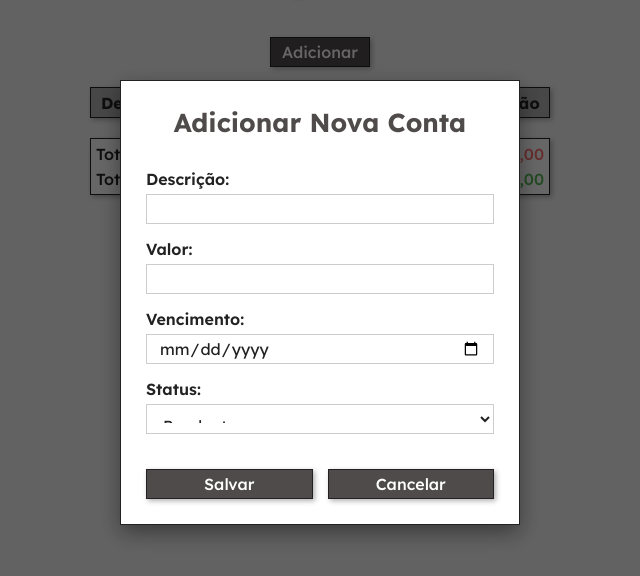
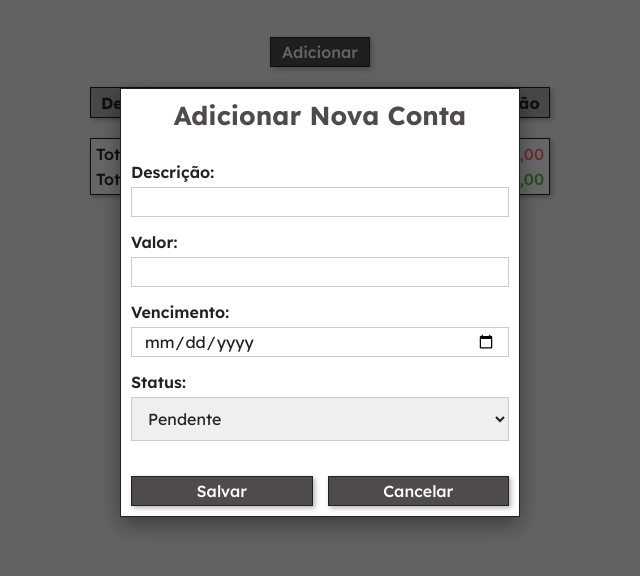
Before and after one commit to zcastroti/Zayafin, a plain HTML site: page index.html in a window 1280 px wide. Both pictures are taken after a click on the button "Adicionar". Shown: the part 98-674 px from the top of the page, without its empty margins (320-960 px from the left). Drawn offline with Linux system fonts and the light colour scheme; no server answers.

Commit message:
Add files via upload

```diff
--- a/estilo.css
+++ b/estilo.css
@@ -52,7 +52,7 @@ h1 {
 /*------------------------------------
     Inputs, Botões e Selects
 ------------------------------------*/
-input, button, select {
+input, button {
     background: white;
     border: solid 1px #222;
     height: 30px; }
@@ -187,7 +187,7 @@ tbody > tr > td { font-size: 14px; }
 ------------------------------------*/
 .quadro-adicionar-conta {
     background: white;
-    padding: 25px;
+    padding: 10px;
     border: 1px solid #222;
     box-shadow: 0 8px 20px rgba(0, 0, 0, 0.4); /* Sombra mais pronunciada */
     width: 90%;
```
